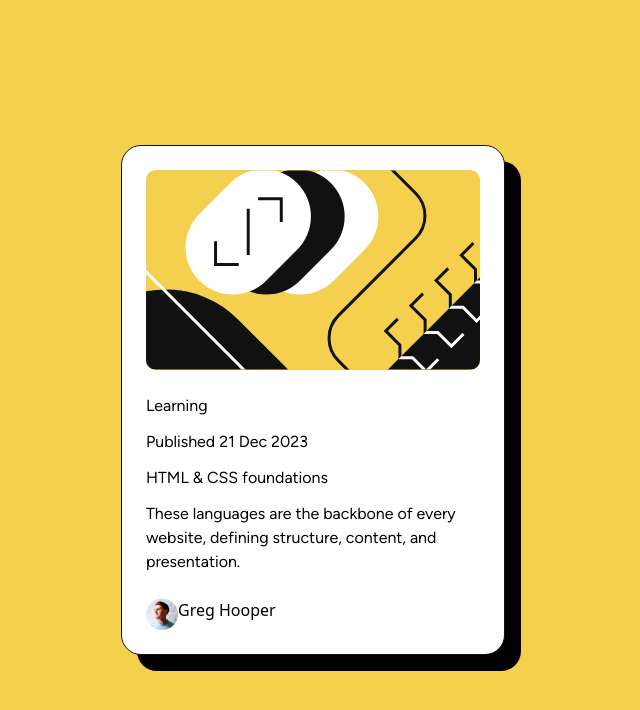
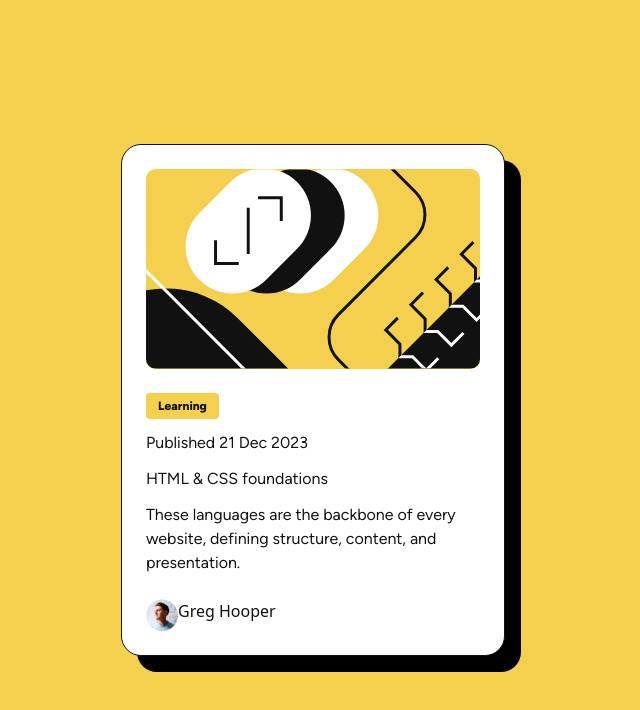
Before and after one commit to raswonders/fem-blog-preview-card, a React (Vite) app: page / in a window 1280 px wide. Shown: the top 710 px of the page, without its empty margins (327-967 px from the left). Built offline with nearby package versions, Linux system fonts and the light colour scheme.

Commit message:
update styles for learning badge

```diff
--- a/src/BlogPreviewCard.tsx
+++ b/src/BlogPreviewCard.tsx
@@ -3,11 +3,15 @@ import ilustration from "./assets/images/illustration-article.svg";
 
 export function BlogPreviewCard() {
   return (
-    <div className="max-w-80 p-6 sm:max-w-96 flex flex-col items-start gap-6 border border-black rounded-[20px] bg-pureWhite shadow-customSm sm:shadow-customMd">
+    <div className="max-w-80 p-6 sm:max-w-96 flex flex-col items-start gap-6 border border-black rounded-[20px] bg-pureWhite shadow-customSm sm:shadow-customMd text-black">
       <img className="rounded-[10px] bg-yellow" src={ilustration} alt="" />
 
       <div className="flex flex-col gap-3 font-custom">
-        <div className="">Learning</div>
+        <div className="w-fit flex justify-center gap-2 py-1 px-3 rounded bg-yellow">
+          <span className=" text-xs font-extrabold leading-normal">
+            Learning
+          </span>
+        </div>
         <div className="">Published 21 Dec 2023</div>
         <h1 className="">HTML & CSS foundations</h1>
         <p className="">
```
